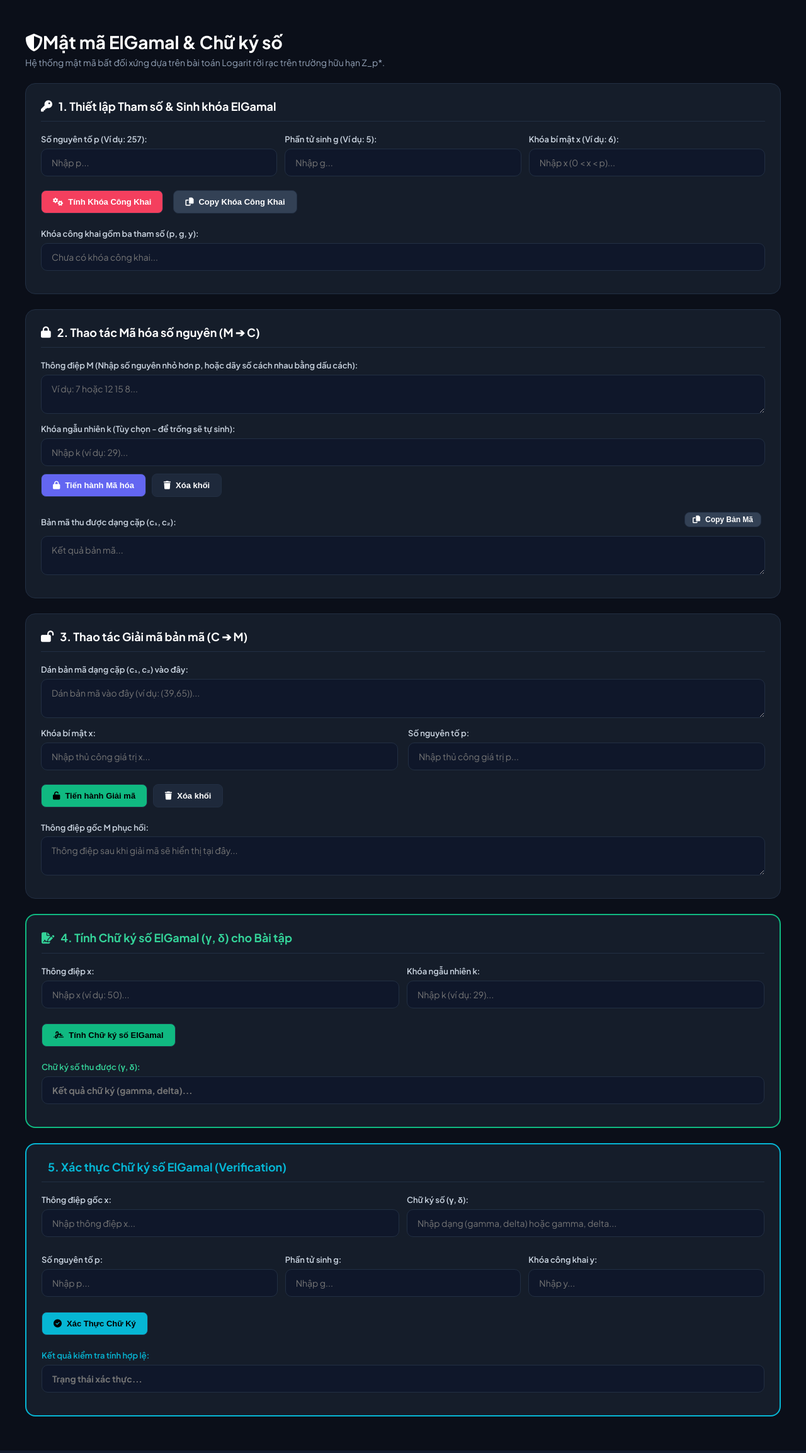
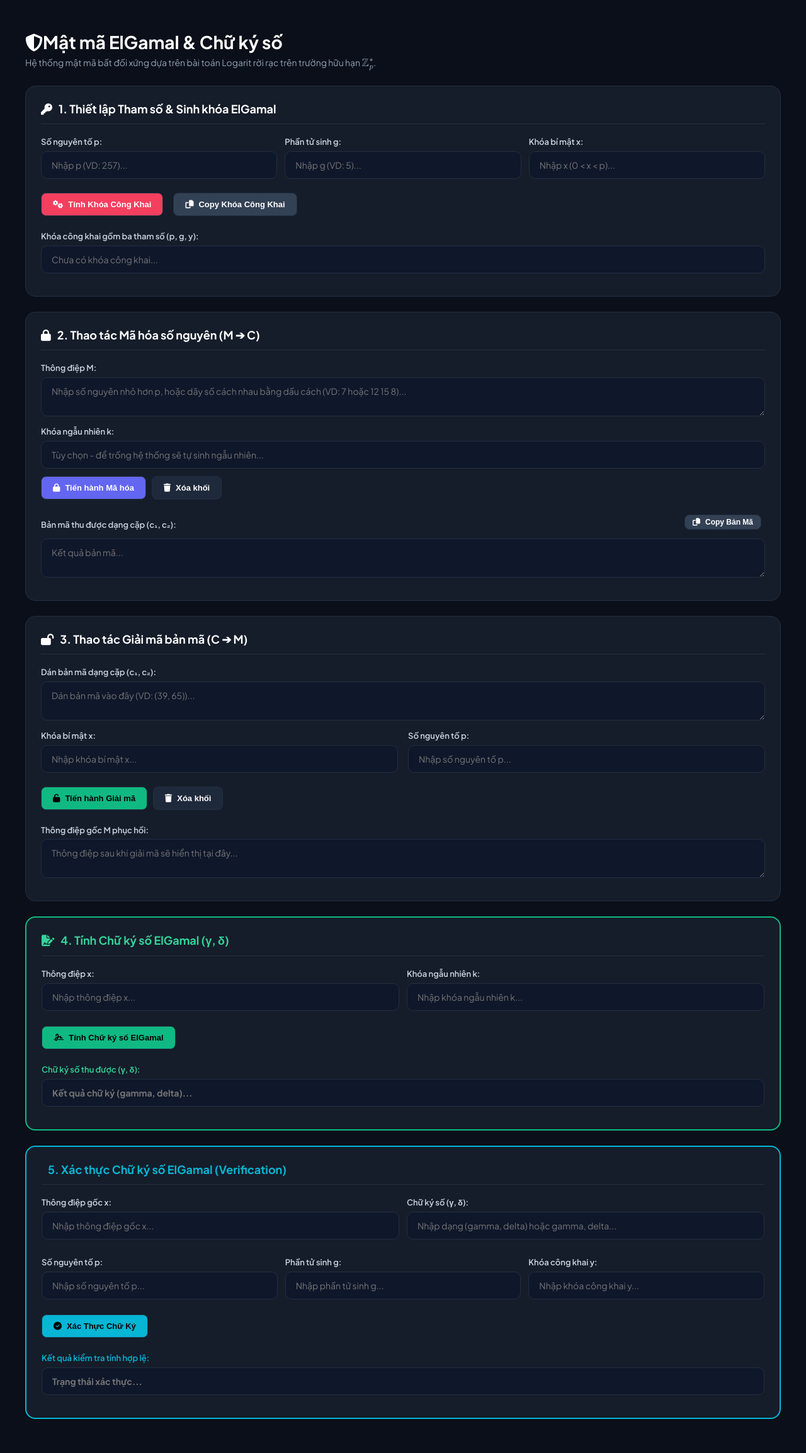
Before and after one commit to DucHuy06/SecureCrypt, a Flask app: page /elgamal in a window 1280 px wide. Shown: the part 65-2372 px from the top of the page at 63% size. Run offline with Flask 3, Linux system fonts and the light colour scheme.

Commit message:
Fix UI labels and make signature verification fully independent

```diff
--- a/templates/elgamal.html
+++ b/templates/elgamal.html
@@ -23,7 +23,7 @@
         <i class="fa-solid fa-shield-halved text-rose me-2"></i>Mật mã ElGamal & Chữ ký số
     </h1>
     <div style="color: var(--text-muted); font-size: 14px;">
-        Hệ thống mật mã bất đối xứng dựa trên bài toán Logarit rời rạc trên trường hữu hạn Z_p*.
+        Hệ thống mật mã bất đối xứng dựa trên bài toán Logarit rời rạc trên trường hữu hạn \(\mathbb{Z}_p^*\).
     </div>
 </div>
 
@@ -35,15 +35,15 @@
 
     <div style="display: grid; grid-template-columns: 1fr 1fr 1fr; gap: 12px;">
         <div>
-            <label style="font-weight: 600; font-size: 13px; color: #cbd5e1;">Số nguyên tố p (Ví dụ: 257):</label>
-            <input type="text" id="elgP" value="" placeholder="Nhập p...">
+            <label style="font-weight: 600; font-size: 13px; color: #cbd5e1;">Số nguyên tố p:</label>
+            <input type="text" id="elgP" value="" placeholder="Nhập p (VD: 257)...">
         </div>
         <div>
-            <label style="font-weight: 600; font-size: 13px; color: #cbd5e1;">Phần tử sinh g (Ví dụ: 5):</label>
-            <input type="text" id="elgG" value="" placeholder="Nhập g...">
+            <label style="font-weight: 600; font-size: 13px; color: #cbd5e1;">Phần tử sinh g:</label>
+            <input type="text" id="elgG" value="" placeholder="Nhập g (VD: 5)...">
         </div>
         <div>
-            <label style="font-weight: 600; font-size: 13px; color: #cbd5e1;">Khóa bí mật x (Ví dụ: 6):</label>
+            <label style="font-weight: 600; font-size: 13px; color: #cbd5e1;">Khóa bí mật x:</label>
             <input type="text" id="elgX" value="" placeholder="Nhập x (0 < x < p)...">
         </div>
     </div>
@@ -75,13 +75,13 @@
     </div>
 
     <div style="margin-bottom: 12px;">
-        <label style="font-weight: 600; font-size: 13px; color: #cbd5e1;">Thông điệp M (Nhập số nguyên nhỏ hơn p, hoặc dãy số cách nhau bằng dấu cách):</label>
-        <textarea id="elgMsg" rows="2" placeholder="Ví dụ: 7 hoặc 12 15 8..."></textarea>
+        <label style="font-weight: 600; font-size: 13px; color: #cbd5e1;">Thông điệp M:</label>
+        <textarea id="elgMsg" rows="2" placeholder="Nhập số nguyên nhỏ hơn p, hoặc dãy số cách nhau bằng dấu cách (VD: 7 hoặc 12 15 8)..."></textarea>
     </div>
 
     <div style="margin-bottom: 12px;">
-        <label style="font-weight: 600; font-size: 13px; color: #cbd5e1;">Khóa ngẫu nhiên k (Tùy chọn - để trống sẽ tự sinh):</label>
-        <input type="text" id="elgK" value="" placeholder="Nhập k (ví dụ: 29)...">
+        <label style="font-weight: 600; font-size: 13px; color: #cbd5e1;">Khóa ngẫu nhiên k:</label>
+        <input type="text" id="elgK" value="" placeholder="Tùy chọn - để trống hệ thống sẽ tự sinh ngẫu nhiên...">
     </div>
 
     <div style="margin-top: 10px;">
@@ -111,17 +111,17 @@
         <i class="fa-solid fa-lock-open text-emerald"></i> 3. Thao tác Giải mã bản mã (C ➔ M)
     </div>
 
-    <label style="font-weight: 600; font-size: 13px; color: #cbd5e1;">Dán bản mã dạng cặp (c₁, c₂) vào đây:</label>
-    <textarea id="elgDecryptInput" rows="2" placeholder="Dán bản mã vào đây (ví dụ: (39,65))..."></textarea>
+    <label style="font-weight: 600; font-size: 13px; color: #cbd5e1;">Dán bản mã dạng cặp (c₁, c₂):</label>
+    <textarea id="elgDecryptInput" rows="2" placeholder="Dán bản mã vào đây (VD: (39, 65))..."></textarea>
 
     <div style="display: grid; grid-template-columns: 1fr 1fr; gap: 16px; margin-top: 8px;">
         <div>
             <label style="font-weight: 600; font-size: 13px; color: #cbd5e1;">Khóa bí mật x:</label>
-            <input type="text" id="elgDecryptX" value="" placeholder="Nhập thủ công giá trị x...">
+            <input type="text" id="elgDecryptX" value="" placeholder="Nhập khóa bí mật x...">
         </div>
         <div>
             <label style="font-weight: 600; font-size: 13px; color: #cbd5e1;">Số nguyên tố p:</label>
-            <input type="text" id="elgDecryptP" value="" placeholder="Nhập thủ công giá trị p...">
+            <input type="text" id="elgDecryptP" value="" placeholder="Nhập số nguyên tố p...">
         </div>
     </div>
 
@@ -144,17 +144,17 @@
 <!-- KHỐI 4: TÍNH CHỮ KÝ SỐ ELGAMAL -->
 <div class="crypto-card" style="border: 2px solid var(--accent-emerald);">
     <div class="card-title-header" style="color: #34d399;">
-        <i class="fa-solid fa-file-signature"></i> 4. Tính Chữ ký số ElGamal (γ, δ) cho Bài tập
+        <i class="fa-solid fa-file-signature"></i> 4. Tính Chữ ký số ElGamal (γ, δ)
     </div>
 
     <div style="display: grid; grid-template-columns: 1fr 1fr; gap: 12px; margin-bottom: 12px;">
         <div>
             <label style="font-weight: 600; font-size: 13px; color: #cbd5e1;">Thông điệp x:</label>
-            <input type="text" id="sigXMsg" placeholder="Nhập x (ví dụ: 50)...">
+            <input type="text" id="sigXMsg" placeholder="Nhập thông điệp x...">
         </div>
         <div>
             <label style="font-weight: 600; font-size: 13px; color: #cbd5e1;">Khóa ngẫu nhiên k:</label>
-            <input type="text" id="sigK" placeholder="Nhập k (ví dụ: 29)...">
+            <input type="text" id="sigK" placeholder="Nhập khóa ngẫu nhiên k...">
         </div>
     </div>
 
@@ -173,7 +173,7 @@
     </div>
 </div>
 
-<!-- KHỐI 5: XÁC THỰC CHỮ KÝ SỐ ELGAMAL (BỔ SUNG MỚI CHO MAX PING) -->
+<!-- KHỐI 5: XÁC THỰC CHỮ KÝ SỐ ELGAMAL (ĐỘC LẬP HOÀN TOÀN) -->
 <div class="crypto-card" style="border: 2px solid var(--accent-cyan);">
     <div class="card-title-header" style="color: var(--accent-cyan);">
         <i class="fa-solid fa-shield-check"></i> 5. Xác thực Chữ ký số ElGamal (Verification)
@@ -182,7 +182,7 @@
     <div style="display: grid; grid-template-columns: 1fr 1fr; gap: 12px; margin-bottom: 12px;">
         <div>
             <label style="font-weight: 600; font-size: 13px; color: #cbd5e1;">Thông điệp gốc x:</label>
-            <input type="text" id="verXMsg" placeholder="Nhập thông điệp x...">
+            <input type="text" id="verXMsg" placeholder="Nhập thông điệp gốc x...">
         </div>
         <div>
             <label style="font-weight: 600; font-size: 13px; color: #cbd5e1;">Chữ ký số (γ, δ):</label>
@@ -193,15 +193,15 @@
     <div style="display: grid; grid-template-columns: 1fr 1fr 1fr; gap: 12px; margin-bottom: 12px;">
         <div>
             <label style="font-weight: 600; font-size: 13px; color: #cbd5e1;">Số nguyên tố p:</label>
-            <input type="text" id="verP" placeholder="Nhập p...">
+            <input type="text" id="verP" placeholder="Nhập số nguyên tố p...">
         </div>
         <div>
             <label style="font-weight: 600; font-size: 13px; color: #cbd5e1;">Phần tử sinh g:</label>
-            <input type="text" id="verG" placeholder="Nhập g...">
+            <input type="text" id="verG" placeholder="Nhập phần tử sinh g...">
         </div>
         <div>
             <label style="font-weight: 600; font-size: 13px; color: #cbd5e1;">Khóa công khai y:</label>
-            <input type="text" id="verY" placeholder="Nhập y...">
+            <input type="text" id="verY" placeholder="Nhập khóa công khai y...">
         </div>
     </div>
 
@@ -288,11 +288,6 @@ function genElGamalKey() {
 
     lastY = modPow(lastG, lastX, lastP);
     document.getElementById('elgPublic').value = `p = ${lastP}, g = ${lastG}, y = ${lastY}`;
-
-    // Tự động điền dữ liệu sang các khối bên dưới để tiện test
-    document.getElementById('verP').value = lastP.toString();
-    document.getElementById('verG').value = lastG.toString();
-    document.getElementById('verY').value = lastY.toString();
 
     document.getElementById('elgKeyVisualStep').style.display = 'block';
     document.getElementById('elgKeyTraceText').innerHTML = `
@@ -446,10 +441,6 @@ function runElGamalSignature() {
     let sigResult = `(${gamma}, ${delta})`;
     document.getElementById('sigOutput').value = sigResult;
 
-    // Tự động điền sang khối xác thực phía dưới
-    document.getElementById('verXMsg').value = xMsgStr;
-    document.getElementById('verSig').value = sigResult;
-
     document.getElementById('sigVisualStep').style.display = 'block';
     document.getElementById('sigTraceText').innerHTML = `
         • <strong>Bước 1: Tính γ (gamma):</strong><br>
@@ -463,7 +454,7 @@ function runElGamalSignature() {
     `;
 }
 
-// HÀM XÁC THỰC CHỮ KÝ SỐ ELGAMAL (VERIFICATION)
+// XÁC THỰC HOÀN TOÀN ĐỘC LẬP
 function runElGamalVerify() {
     let xMsgStr = document.getElementById('verXMsg').value.trim();
     let sigStr = document.getElementById('verSig').value.trim();
@@ -472,7 +463,7 @@ function runElGamalVerify() {
     let yStr = document.getElementById('verY').value.trim();
 
     if(!xMsgStr || !sigStr || !pStr || !gStr || !yStr) {
-        alert('Vui lòng nhập đầy đủ thông điệp, chữ ký (gamma, delta) và các tham số p, g, y!');
+        alert('Vui lòng nhập đầy đủ thông điệp, chữ ký (gamma, delta) và các tham số p, g, y ở Khối 5!');
         return;
     }
 
@@ -481,7 +472,6 @@ function runElGamalVerify() {
     let g = BigInt(gStr);
     let y = BigInt(yStr);
 
-    // Lọc lấy hai số gamma và delta từ chuỗi nhập vào
     let cleanSig = sigStr.replace(/[()\s]/g, '');
     let parts = cleanSig.split(',');
     if(parts.length < 2) {
@@ -491,17 +481,13 @@ function runElGamalVerify() {
     let gamma = BigInt(parts[0]);
     let delta = BigInt(parts[1]);
 
-    // Kiểm tra điều kiện 0 < gamma < p
     if(gamma <= 0n || gamma >= p) {
         document.getElementById('verOutput').value = "KHÔNG HỢP LỆ (Vi phạm điều kiện 0 < γ < p)";
         document.getElementById('verOutput').style.color = "var(--accent-rose)";
         return;
     }
 
-    // Vế trái: g^x mod p
     let leftSide = modPow(g, xMsg, p);
-
-    // Vế phải: (y^gamma * gamma^delta) mod p
     let yGamma = modPow(y, gamma, p);
     let gammaDelta = modPow(gamma, delta, p);
     let rightSide = (yGamma * gammaDelta) % p;
@@ -516,20 +502,13 @@ function runElGamalVerify() {
 
     document.getElementById('verVisualStep').style.display = 'block';
     document.getElementById('verTraceText').innerHTML = `
-        <div style="color: var(--accent-cyan); font-weight: bold; margin-bottom: 6px;">[BƯỚC 5: KIỂM TRA ĐIỀU KIỆN XÁC THỰC]</div>
-        <div>• <strong>Công thức kiểm tra:</strong> gˣ ≡ yᵝ · γᵠ (mod p) tương đương g^x ≡ (y^γ · γ^δ) mod p</div>
+        <div style="color: var(--accent-cyan); font-weight: bold; margin-bottom: 6px;">[XÁC THỰC CHỮ KÝ SỐ ELGAMAL]</div>
+        <div>• <strong>Công thức kiểm tra:</strong> gˣ ≡ yᵝ · γᵠ (mod p)</div>
         <div>• <strong>Vế trái (LHS):</strong> gˣ mod p = ${g}^${xMsg} mod ${p} = <strong style="color:#ffffff">${leftSide}</strong></div>
-        <div>• <strong>Vế phải (RHS):</strong></div>
-        <div style="padding-left: 15px;">
-            - yᵝ mod p = ${y}^${gamma} mod ${p} = ${yGamma}<br>
-            - γᵠ mod p = ${gamma}^${delta} mod ${p} = ${gammaDelta}<br>
-            - (yᵝ · γᵠ) mod p = (${yGamma} × ${gammaDelta}) mod ${p} = <strong style="color:#ffffff">${rightSide}</strong>
-        </div>
-        <div style="margin-top: 8px;">
-            • <strong>So sánh:</strong> LHS (${leftSide}) ${isValid ? '===' : '!=='} RHS (${rightSide})
-        </div>
+        <div>• <strong>Vế phải (RHS):</strong> (yᵝ · γᵠ) mod p = (${y}^${gamma} mod ${p} × ${gamma}^${delta} mod ${p}) mod ${p} = <strong style="color:#ffffff">${rightSide}</strong></div>
+        <div style="margin-top: 6px;">• <strong>So sánh:</strong> LHS (${leftSide}) ${isValid ? '===' : '!=='} RHS (${rightSide})</div>
         <div style="color: ${resColor}; font-weight: bold; margin-top: 6px; font-size: 14px;">
-            ➔ KẾT LUẬN: CHỮ KÝ SỐ NÀY LÀ <span style="text-transform: uppercase;">${resText}</span>
+            ➔ KẾT LUẬN: <span style="text-transform: uppercase;">${resText}</span>
         </div>
     `;
 }
```
